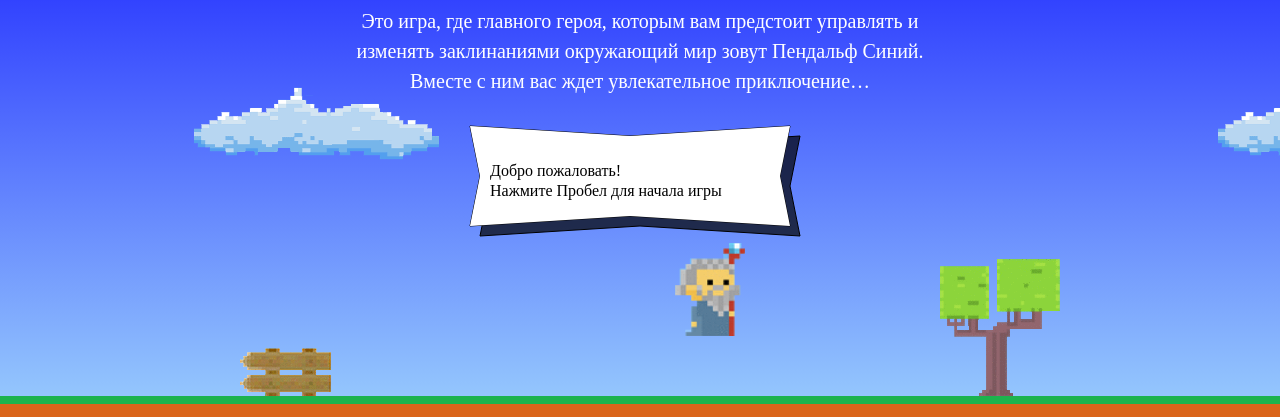
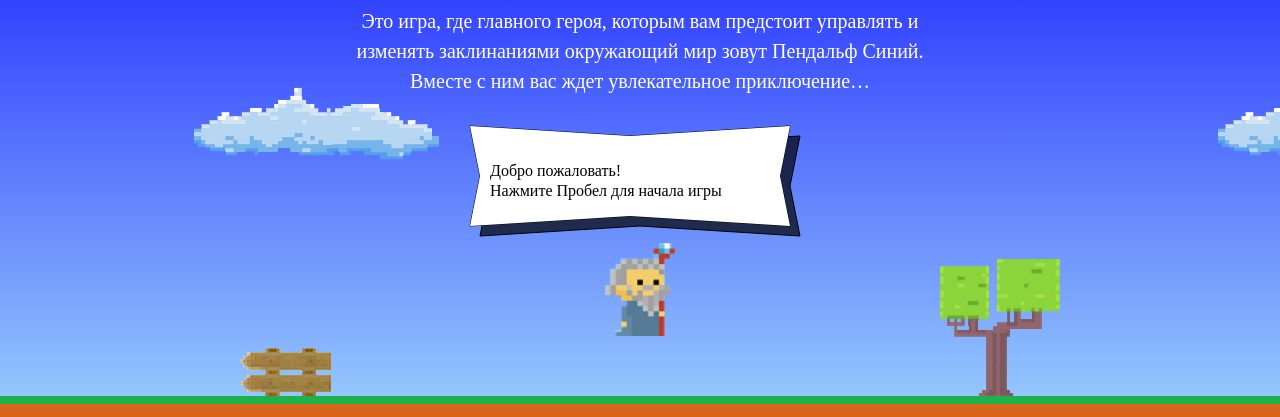
Before and after one commit to GreedoRen/823963-code-and-magick, a website: page index.html in a window 1280 px wide. Shown: the part 203-620 px from the top of the page. Drawn offline with Linux system fonts and the light colour scheme; a web font is replaced by a local one.

Commit message:
Поменял + на -

```diff
--- a/index.html
+++ b/index.html
@@ -191,7 +191,7 @@
      return 1.337 * wizardWidth;
   } ;
   var getWizardX = function (width) {
-     return width / 2 + (wizardWidth / 2);
+     return width / 2 - (wizardWidth / 2);
   };
   var getWizardY = function (height) {
      return height / 3 + (getWizardHeight() / 2);
```
